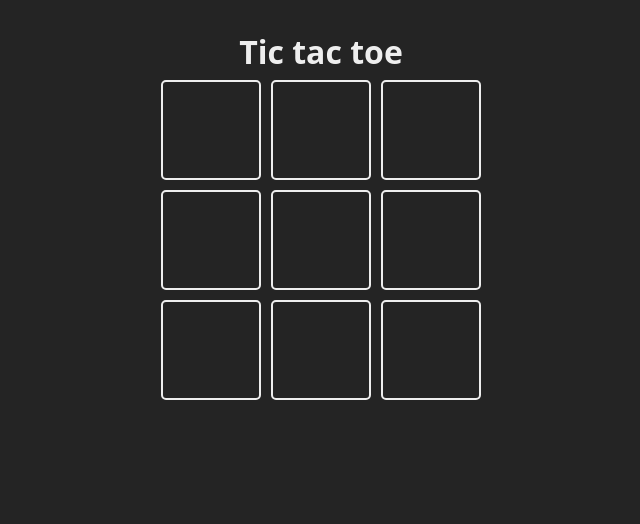
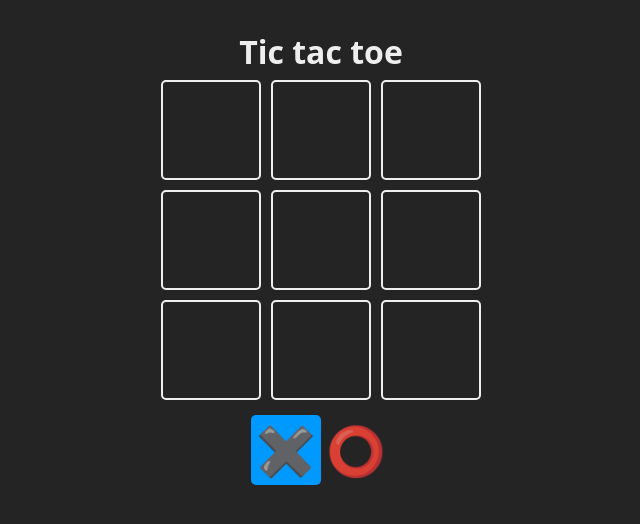
Before and after one commit to macamer/React, a React (Vite) app in the folder 02-tic-tac-toe/: page / in a window 1280 px wide. Shown: the top 524 px of the page, without its empty margins (319-959 px from the left). Built offline with nearby package versions, Linux system fonts and the light colour scheme.

Commit message:
can select board

```diff
--- a/02-tic-tac-toe/src/App.jsx
+++ b/02-tic-tac-toe/src/App.jsx
@@ -1,37 +1,71 @@
 import { useState } from 'react'
 
 const TURNS = {
-  X: 'x',
-  O: 'o'
+  X: '✖️',
+  O: '⭕'
 }
 
-const Square = ({ children, updateBoard, index }) => {
+const Square = ({ children, isSelected, updateBoard, index }) => {
+
+  const className = `square ${isSelected ? 'is-selected' : ''}`
+
+  const handleClick = () => {
+    updateBoard(index)
+  }
+
   return (
-    <div className="square">
+    <div onClick={handleClick} className={className}>
       {children}
     </div>
   )
 }
 
 function App() {
-  const [board, setBoard] = useState(Array(9).fill(null))
+  const [board, setBoard] = useState(
+    Array(9).fill(null)
+  )
 
-  return(
+  const [turn, setTurn] = useState(TURNS.X)
+  const [winner, setWinner] = useState(null) //null es que no hay ganador y false empate
+
+  const updateBoard = (index) => {
+    //no actualizar la posición si ya hay algo
+    if (board[index]) return
+
+    const newBoard = [...board]  //se copia para no mutar el array original
+    newBoard[index] = turn //x u o
+    setBoard(newBoard)
+
+    const newTurn = turn === TURNS.X ? TURNS.O : TURNS.X
+    setTurn(newTurn)
+  }
+
+  return (
     <main className="board">
       <h1>Tic tac toe</h1>
       <section className="game">
-         {
+        {
           board.map((_, index) => {
             return (
               <Square
                 key={index}
                 index={index}
+                updateBoard={updateBoard} //no queremos pasar la función porque queremos que ejecute cuando queremos
+              //no cada vez que se renderiza
               >
                 {board[index]}
               </Square>
             )
           })
-         }
+        }
+      </section>
+      <section className='turn'>
+        <Square isSelected={turn == TURNS.X}>
+          {TURNS.X}
+        </Square>
+        <Square isSelected={turn == TURNS.O}>
+          {TURNS.O}
+        </Square>
       </section>
     </main>
   )
```
